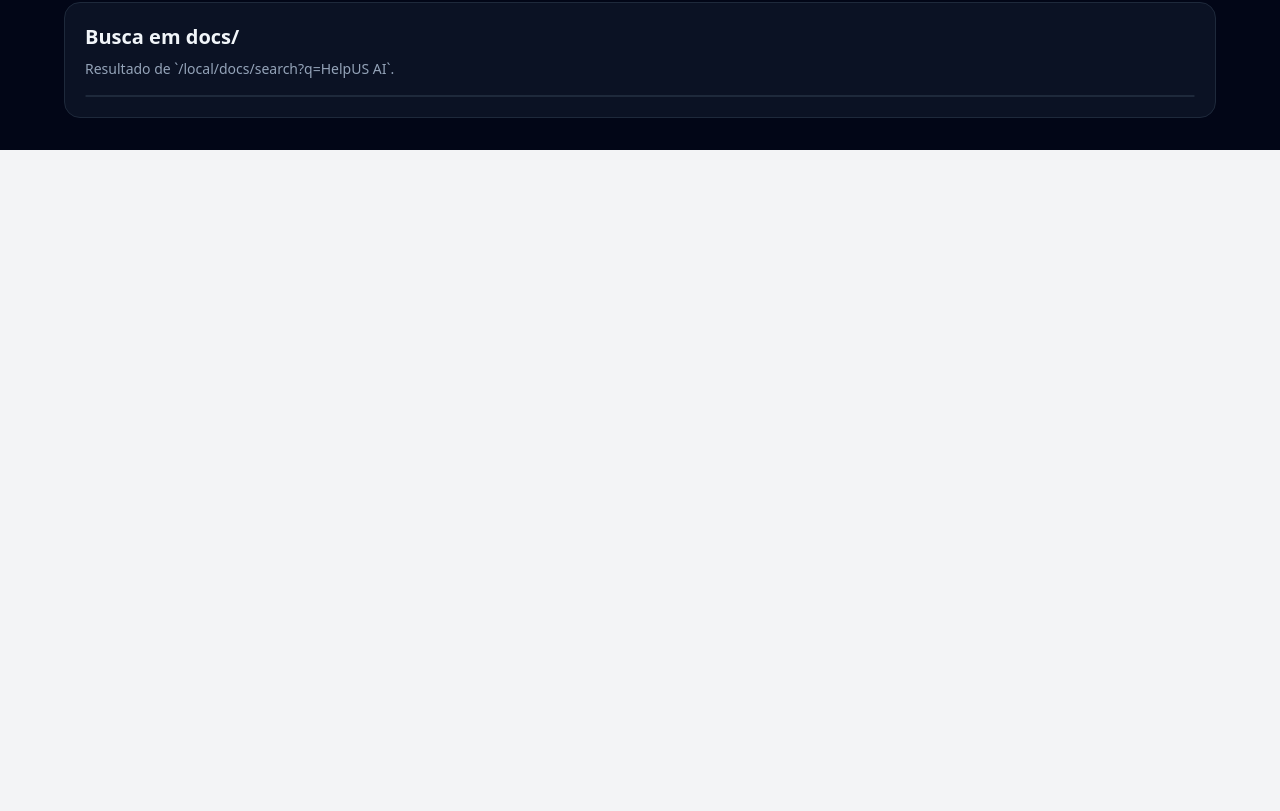
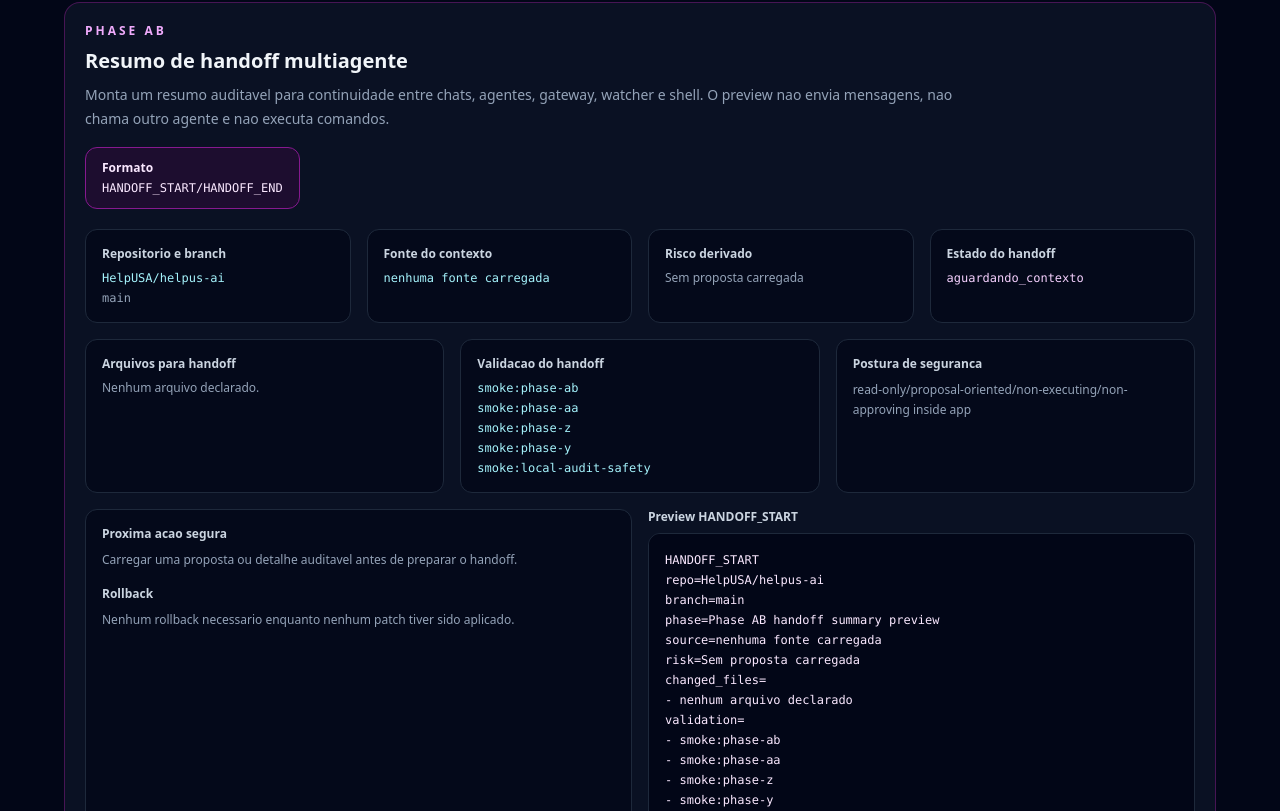
Before and after one commit to HelpUSA/helpus-ai, a Next.js app in the folder frontend/: page /admin/local in a window 1280 px wide. Shown: the part 4769-5580 px from the top of the page. Before the commit the page ends 4919 px from the top, so only its background shows below. Built offline with nearby package versions, Linux system fonts and the light colour scheme.

Commit message:
feat: add handoff summary preview

```diff
--- a/frontend/src/app/admin/local/page.tsx
+++ b/frontend/src/app/admin/local/page.tsx
@@ -215,6 +215,80 @@ function buildPatchProposalPreview(value: unknown): PatchProposalPreview {
   }
 }
 
+
+interface HandoffSummaryPreview {
+  format: string
+  phase: string
+  repo: string
+  branch: string
+  source: string
+  changedFiles: string[]
+  validation: string[]
+  risk: string
+  safetyPosture: string
+  nextAction: string
+  rollback: string
+  ready: boolean
+}
+
+function buildHandoffSummaryPreview(
+  patch: PatchProposalPreview,
+  risk: StructuredProposalRisk,
+): HandoffSummaryPreview {
+  return {
+    format: 'HANDOFF_START/HANDOFF_END',
+    phase: 'Phase AB handoff summary preview',
+    repo: 'HelpUSA/helpus-ai',
+    branch: 'main',
+    source: patch.source,
+    changedFiles: patch.changedFiles,
+    validation: Array.from(
+      new Set([
+        'smoke:phase-ab',
+        'smoke:phase-aa',
+        ...patch.validations,
+      ]),
+    ),
+    risk: risk.label,
+    safetyPosture:
+      'read-only/proposal-oriented/non-executing/non-approving inside app',
+    nextAction: patch.readyForHumanReview
+      ? 'Revisar o handoff, conferir arquivos e executar somente um script explicitamente autorizado.'
+      : 'Carregar uma proposta ou detalhe auditavel antes de preparar o handoff.',
+    rollback: patch.rollback,
+    ready: patch.readyForHumanReview,
+  }
+}
+
+function formatHandoffSummaryPreview(
+  handoff: HandoffSummaryPreview,
+): string {
+  const changedFiles = handoff.changedFiles.length
+    ? handoff.changedFiles.map((file) => `- ${file}`).join('\n')
+    : '- nenhum arquivo declarado'
+
+  const validation = handoff.validation
+    .map((item) => `- ${item}`)
+    .join('\n')
+
+  return [
+    'HANDOFF_START',
+    `repo=${handoff.repo}`,
+    `branch=${handoff.branch}`,
+    `phase=${handoff.phase}`,
+    `source=${handoff.source}`,
+    `risk=${handoff.risk}`,
+    'changed_files=',
+    changedFiles,
+    'validation=',
+    validation,
+    `safety_posture=${handoff.safetyPosture}`,
+    `next_action=${handoff.nextAction}`,
+    `rollback=${handoff.rollback}`,
+    'HANDOFF_END',
+  ].join('\n')
+}
+
 function findProposalId(value: unknown): string {
   if (!value || typeof value !== 'object') return ''
   const record = value as Record<string, unknown>
@@ -285,6 +359,11 @@ export default function AdminLocalReadonlyPage() {
   const structuredProposalRisk = summarizeStructuredProposalRisk(customPlan || proposalResult || proposalDetail || proposals)
   const patchProposalPreview = buildPatchProposalPreview(
     proposalDetail || proposalResult || customPlan || proposals,
+  )
+
+  const handoffSummaryPreview = buildHandoffSummaryPreview(
+    patchProposalPreview,
+    structuredProposalRisk,
   )
 
   useEffect(() => {
@@ -1022,6 +1101,152 @@ export default function AdminLocalReadonlyPage() {
           </article>
         </section>
 
+
+        <section className="grid gap-6 lg:grid-cols-2">
+          <article className="rounded-2xl border border-fuchsia-900/60 bg-slate-900/70 p-5 lg:col-span-2">
+            <div className="flex flex-wrap items-start justify-between gap-4">
+              <div>
+                <p className="text-xs font-semibold uppercase tracking-[0.25em] text-fuchsia-300">
+                  Phase AB
+                </p>
+                <h2 className="mt-2 text-xl font-semibold">
+                  Resumo de handoff multiagente
+                </h2>
+                <p className="mt-2 max-w-4xl text-sm leading-6 text-slate-400">
+                  Monta um resumo auditavel para continuidade entre chats, agentes,
+                  gateway, watcher e shell. O preview nao envia mensagens, nao chama
+                  outro agente e nao executa comandos.
+                </p>
+              </div>
+
+              <div className="rounded-xl border border-fuchsia-800 bg-fuchsia-950/30 px-4 py-3 text-xs text-fuchsia-100">
+                <p className="font-semibold">Formato</p>
+                <p className="mt-1 font-mono">
+                  {handoffSummaryPreview.format}
+                </p>
+              </div>
+            </div>
+
+            <div className="mt-5 grid gap-4 md:grid-cols-2 xl:grid-cols-4">
+              <div className="rounded-xl border border-slate-800 bg-slate-950/70 p-4">
+                <p className="text-xs font-semibold text-slate-300">
+                  Repositorio e branch
+                </p>
+                <p className="mt-2 font-mono text-xs text-cyan-200">
+                  {handoffSummaryPreview.repo}
+                </p>
+                <p className="mt-1 font-mono text-xs text-slate-400">
+                  {handoffSummaryPreview.branch}
+                </p>
+              </div>
+
+              <div className="rounded-xl border border-slate-800 bg-slate-950/70 p-4">
+                <p className="text-xs font-semibold text-slate-300">
+                  Fonte do contexto
+                </p>
+                <p className="mt-2 break-all font-mono text-xs text-cyan-200">
+                  {handoffSummaryPreview.source}
+                </p>
+              </div>
+
+              <div className="rounded-xl border border-slate-800 bg-slate-950/70 p-4">
+                <p className="text-xs font-semibold text-slate-300">
+                  Risco derivado
+                </p>
+                <p className="mt-2 text-xs text-slate-400">
+                  {handoffSummaryPreview.risk}
+                </p>
+              </div>
+
+              <div className="rounded-xl border border-slate-800 bg-slate-950/70 p-4">
+                <p className="text-xs font-semibold text-slate-300">
+                  Estado do handoff
+                </p>
+                <p className="mt-2 font-mono text-xs text-fuchsia-200">
+                  {handoffSummaryPreview.ready
+                    ? 'pronto_para_revisao'
+                    : 'aguardando_contexto'}
+                </p>
+              </div>
+            </div>
+
+            <div className="mt-4 grid gap-4 lg:grid-cols-3">
+              <div className="rounded-xl border border-slate-800 bg-slate-950/70 p-4">
+                <p className="text-xs font-semibold text-slate-300">
+                  Arquivos para handoff
+                </p>
+                <ul className="mt-2 space-y-1">
+                  {handoffSummaryPreview.changedFiles.length ? (
+                    handoffSummaryPreview.changedFiles.map((file) => (
+                      <li className="break-all font-mono text-xs text-cyan-200" key={file}>
+                        {file}
+                      </li>
+                    ))
+                  ) : (
+                    <li className="text-xs text-slate-400">
+                      Nenhum arquivo declarado.
+                    </li>
+                  )}
+                </ul>
+              </div>
+
+              <div className="rounded-xl border border-slate-800 bg-slate-950/70 p-4">
+                <p className="text-xs font-semibold text-slate-300">
+                  Validacao do handoff
+                </p>
+                <ul className="mt-2 space-y-1">
+                  {handoffSummaryPreview.validation.map((item) => (
+                    <li className="font-mono text-xs text-cyan-200" key={item}>
+                      {item}
+                    </li>
+                  ))}
+                </ul>
+              </div>
+
+              <div className="rounded-xl border border-slate-800 bg-slate-950/70 p-4">
+                <p className="text-xs font-semibold text-slate-300">
+                  Postura de seguranca
+                </p>
+                <p className="mt-2 text-xs leading-5 text-slate-400">
+                  {handoffSummaryPreview.safetyPosture}
+                </p>
+              </div>
+            </div>
+
+            <div className="mt-4 grid gap-4 lg:grid-cols-2">
+              <div className="rounded-xl border border-slate-800 bg-slate-950/70 p-4">
+                <p className="text-xs font-semibold text-slate-300">
+                  Proxima acao segura
+                </p>
+                <p className="mt-2 text-xs leading-5 text-slate-400">
+                  {handoffSummaryPreview.nextAction}
+                </p>
+
+                <p className="mt-4 text-xs font-semibold text-slate-300">
+                  Rollback
+                </p>
+                <p className="mt-2 text-xs leading-5 text-slate-400">
+                  {handoffSummaryPreview.rollback}
+                </p>
+              </div>
+
+              <div>
+                <p className="text-xs font-semibold text-slate-300">
+                  Preview HANDOFF_START
+                </p>
+                <pre className="mt-2 max-h-96 overflow-auto rounded-xl border border-slate-800 bg-slate-950 p-4 text-xs leading-5 text-fuchsia-100">
+                  {formatHandoffSummaryPreview(handoffSummaryPreview)}
+                </pre>
+              </div>
+            </div>
+
+            <p className="mt-4 rounded-xl border border-amber-900/70 bg-amber-950/20 p-4 text-xs leading-5 text-amber-100">
+              Limite de handoff: este painel apenas prepara texto para revisao humana.
+              O envio para outro chat ou agente continua sendo uma acao explicita.
+            </p>
+          </article>
+        </section>
+
 <section className="grid gap-6 lg:grid-cols-2">
           <article className="rounded-2xl border border-slate-800 bg-slate-900/70 p-5 lg:col-span-2">
             <h2 className="text-xl font-semibold">Busca em docs/</h2>
--- a/package.json
+++ b/package.json
@@ -71,6 +71,8 @@
     "smoke:phase-z-ui": "python scripts/50_smoke_patch_proposal_mode.py",
     "smoke:phase-z": "npm run smoke:phase-z-ui && npm run smoke:phase-y",
     "smoke:phase-aa-ci": "python scripts/51_smoke_ci_phase_z_chain.py",
-    "smoke:phase-aa": "npm run smoke:phase-aa-ci && npm run smoke:phase-z"
+    "smoke:phase-aa": "npm run smoke:phase-aa-ci && npm run smoke:phase-z",
+    "smoke:phase-ab-ui": "python scripts/52_smoke_handoff_summary_preview.py",
+    "smoke:phase-ab": "npm run smoke:phase-ab-ui && npm run smoke:phase-aa"
   }
 }
```
Also changed, not shown: 6 other files (tests, documents, lock files or other folders).
